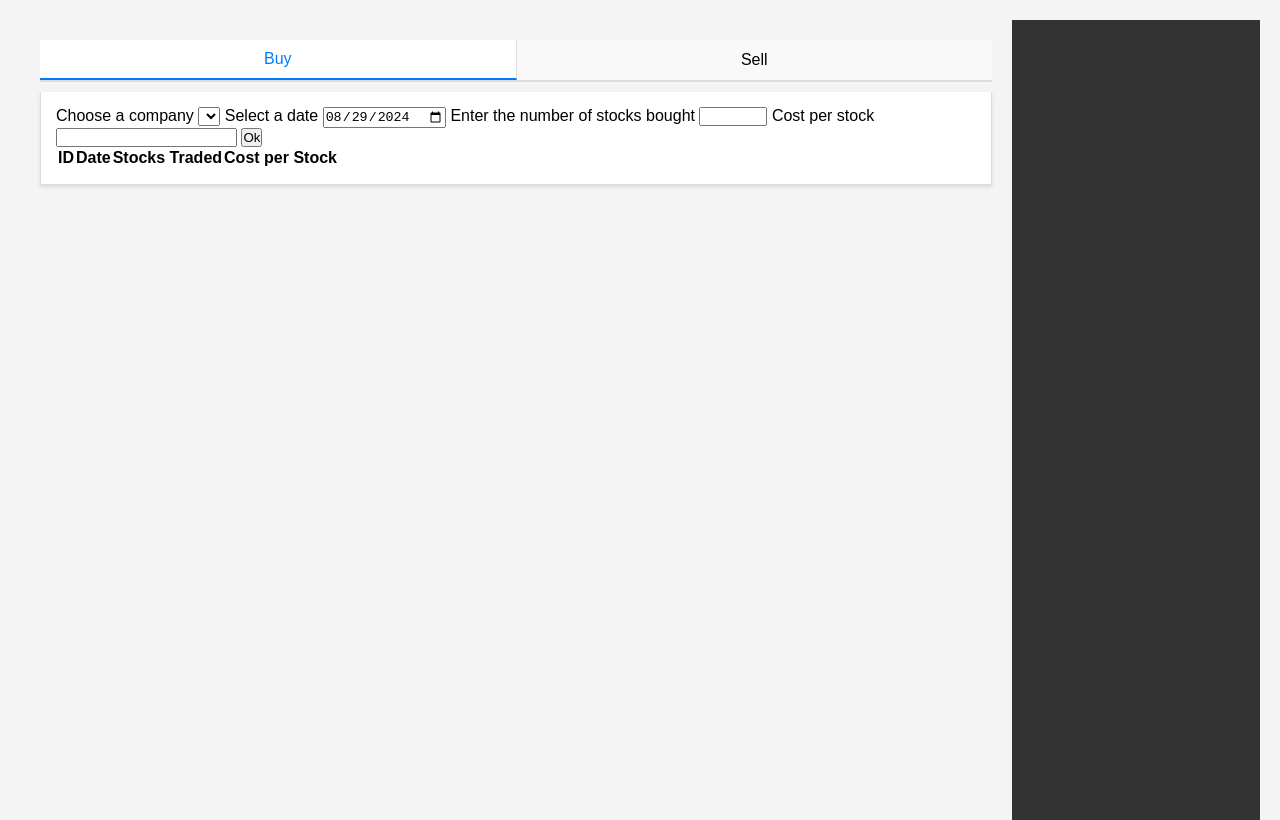
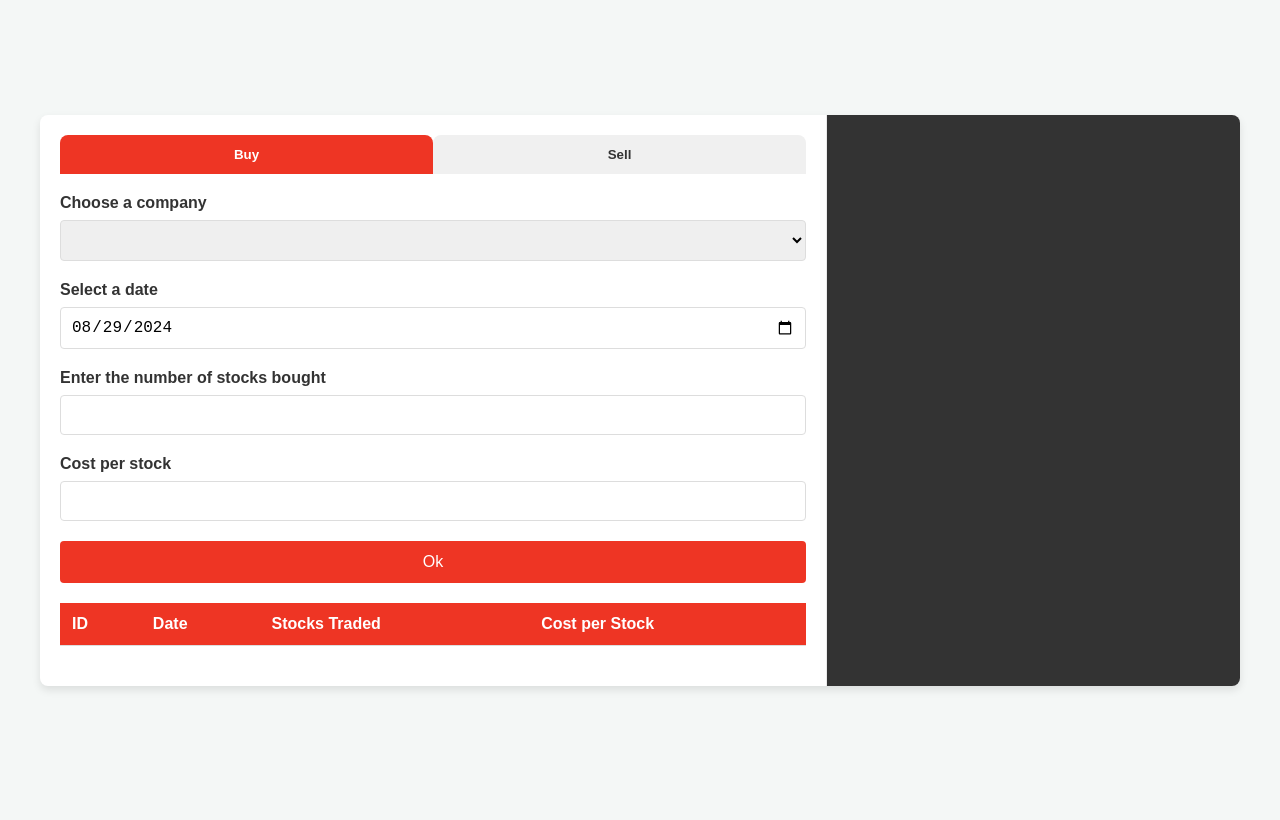
Before and after one commit to BastienRiv/portfoliomanager, a website: page public/pages/purchase/purchase.html in a window 1280 px wide. Drawn offline with Linux system fonts and the light colour scheme; no server answers; files whose address does not match are found by name.

Commit message:
style updated for /purchase

```diff
--- a/public/pages/purchase/purchase.css
+++ b/public/pages/purchase/purchase.css
@@ -1,64 +1,145 @@
-#purchase-page {
+        body {
+            font-family: 'Arial', sans-serif;
+            background-color: #f4f7f6;
+            margin: 0;
+            padding: 0;
+            color: #333;
             display: flex;
+            justify-content: center;
+            align-items: center;
             height: 100vh;
         }
 
-#purchase-page .left-column {
-    width: 80%;
-    background-color: #f4f4f4;
+        #purchase-page {
+            display: flex;
+            background-color: #fff;
+            box-shadow: 0 4px 8px rgba(0, 0, 0, 0.1);
+            border-radius: 8px;
+            overflow: hidden;
+            max-width: 1200px;
+            width: 100%;
+        }
+
+        .left-column, .right-column {
             padding: 20px;
         }
 
-#purchase-page .right-column {
+        .left-column {
+            flex: 2;
+            border-right: 1px solid #eaeaea;
+        }
+
+        .right-column {
+            flex: 1;
             width: 20%;
             background-color: #333;
             color: white;
             padding: 20px;
         }
 
-/* Tabs */
-
-#purchase-page .tabs-container {
-    width: 100%;
+        .tabs-container {
             margin-bottom: 20px;
-    font-family: Arial, sans-serif;
         }
 
-#purchase-page .tabs {
+        .tabs {
             display: flex;
-    border-bottom: 2px solid #ddd;
-    margin-bottom: 10px;
+            margin-bottom: 20px;
         }
 
-#purchase-page .tab-button {
+        .tab-button {
             flex: 1;
-    padding: 10px 15px;
-    background-color: #f9f9f9;
+            padding: 12px 20px;
             border: none;
+            background-color: #f0f0f0;
+            color: #333;
             cursor: pointer;
-    text-align: center;
+            transition: background-color 0.3s ease;
+            border-radius: 8px 8px 0 0;
+            font-weight: bold;
+        }
+
+        .tab-button.active {
+            background-color: #EE3524;
+            color: white;
+        }
+
+        .tab-button:hover {
+            background-color: #e0e0e0;
+        }
+
+        .tab-content {
+            display: none;
+        }
+
+        .tab-content.active {
+            display: block;
+        }
+
+        label {
+            display: block;
+            margin-bottom: 8px;
+            font-weight: bold;
+        }
+
+        input[type="text"], input[type="number"], input[type="date"], select {
+            width: 100%;
+            padding: 10px;
+            margin-bottom: 20px;
+            border: 1px solid #ddd;
+            border-radius: 4px;
+            font-size: 16px;
+        }
+
+        input[type="submit"] {
+            width: 100%;
+            padding: 12px;
+            background-color: #EE3524;
+            color: white;
+            border: none;
+            border-radius: 4px;
+            cursor: pointer;
             font-size: 16px;
             transition: background-color 0.3s ease;
         }
 
-#purchase-page .tab-button:not(:last-child) {
-    border-right: 1px solid #ddd;
+        input[type="submit"]:hover {
+            background-color: #45a049;
         }
 
-#purchase-page .tab-button:hover {
-    background-color: #ececec;
+        table {
+            width: 100%;
+            border-collapse: collapse;
+            margin-top: 20px;
         }
 
-#purchase-page .tab-button.active {
-    background-color: #ffffff;
-    border-bottom: 2px solid #007bff;
-    color: #007bff;
+        table thead {
+            background-color: #EE3524;
+            color: white;
         }
 
-#purchase-page .tab-content {
-    padding: 15px;
-    background-color: #ffffff;
-    border: 1px solid #ddd;
-    border-top: none;
-    box-shadow: 0 2px 4px rgba(0, 0, 0, 0.1);
+        table th, table td {
+            padding: 12px;
+            text-align: left;
+            border-bottom: 1px solid #ddd;
         }
+
+        table tbody tr:nth-child(even) {
+            background-color: #f9f9f9;
+        }
+
+        #companies-list {
+            list-style: none;
+            padding: 0;
+            margin: 0;
+        }
+
+        #companies-list li {
+            padding: 12px;
+            border-bottom: 1px solid #ddd;
+            transition: background-color 0.3s ease;
+            cursor: pointer;
+        }
+
+        #companies-list li:hover {
+            background-color: #f0f0f0;
+        }
--- a/public/pages/purchase/purchase.html
+++ b/public/pages/purchase/purchase.html
@@ -3,7 +3,7 @@
 <head>
     <meta charset="UTF-8" />
     <meta name="viewport" content="width=device-width, initial-scale=1.0" />
-        <title>Document</title>
+    <title>Trade Dashboard</title>
     <link rel="stylesheet" href="/styles.css" />
     <link rel="stylesheet" href="/pages/purchase/purchase.css" />
 </head>
@@ -15,7 +15,7 @@
                     <button class="tab-button active" data-tab="tab1">Buy</button>
                     <button class="tab-button" data-tab="tab2">Sell</button>
                 </div>
-                    <div class="tab-content" id="tab1">
+                <div class="tab-content active" id="tab1">
                     <!-- Buy form -->
                     <form action="/api/purchase" method="post" id="purchase-form">
                         <label for="company-select-purchase">Choose a company</label>
@@ -50,7 +50,7 @@
                         </tbody>
                     </table>
                 </div>
-                    <div class="tab-content" id="tab2" style="display: none">
+                <div class="tab-content" id="tab2">
                     <form action="/api/sale" method="post" id="sale-form">
                         <label for="company-select-sale">Choose a company</label>
                         <select name="companies" id="company-select-sale">
@@ -63,7 +63,7 @@
                         <label for="stocks_sold">Enter the number of stocks sold</label>
                         <input type="number" id="stocks_sold" name="stocks_sold" min="1" max="9999" required />
 
-                            <label for="adj_cost">Enter the cost per stock</label>
+                        <label for="adj_cost">Cost per stock</label>
                         <input type="number" id="adj_cost" name="adj_cost" min="0.01" step="0.001" required readonly />
 
                         <input type="submit" value="Ok" />
@@ -87,10 +87,24 @@
             </div>
         </div>
         <div class="right-column">
-                <ul id="companies-list"></ul>
+            <ul id="companies-list">
+                <!-- Company list will be populated dynamically -->
+            </ul>
         </div>
     </div>
 
     <script src="./pages/purchase/purchase.js"></script>
+    <script>
+        // JavaScript to handle tab switching
+        document.querySelectorAll('.tab-button').forEach(button => {
+            button.addEventListener('click', () => {
+                document.querySelectorAll('.tab-button').forEach(btn => btn.classList.remove('active'));
+                document.querySelectorAll('.tab-content').forEach(content => content.classList.remove('active'));
+
+                button.classList.add('active');
+                document.querySelector(`#${button.getAttribute('data-tab')}`).classList.add('active');
+            });
+        });
+    </script>
 </body>
 </html>
```
Lines whose indentation alone changed are shown as unchanged.
